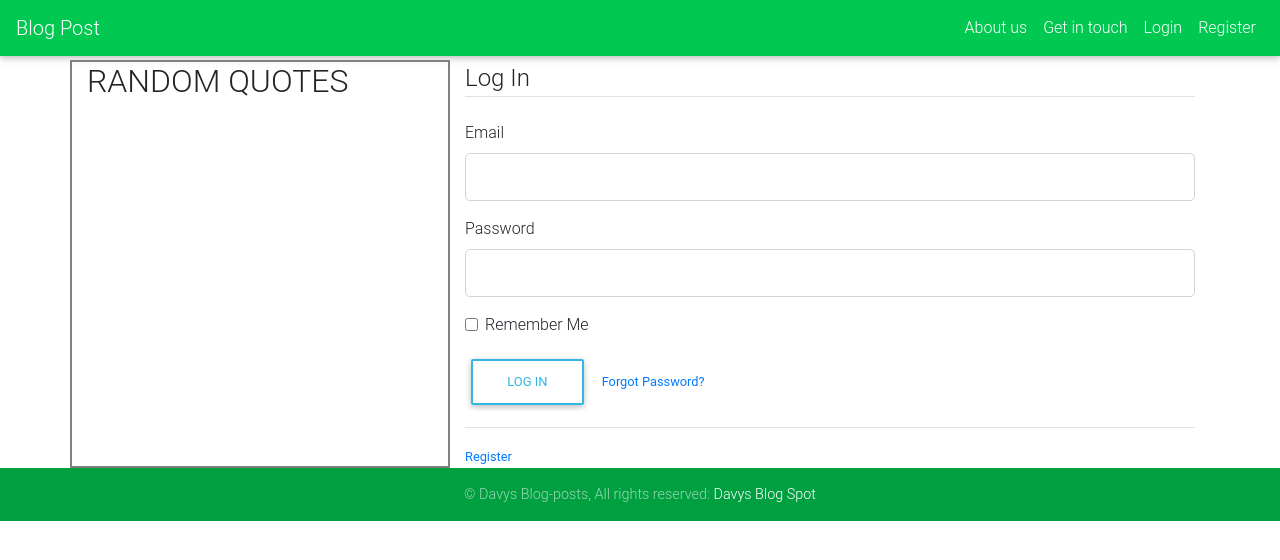
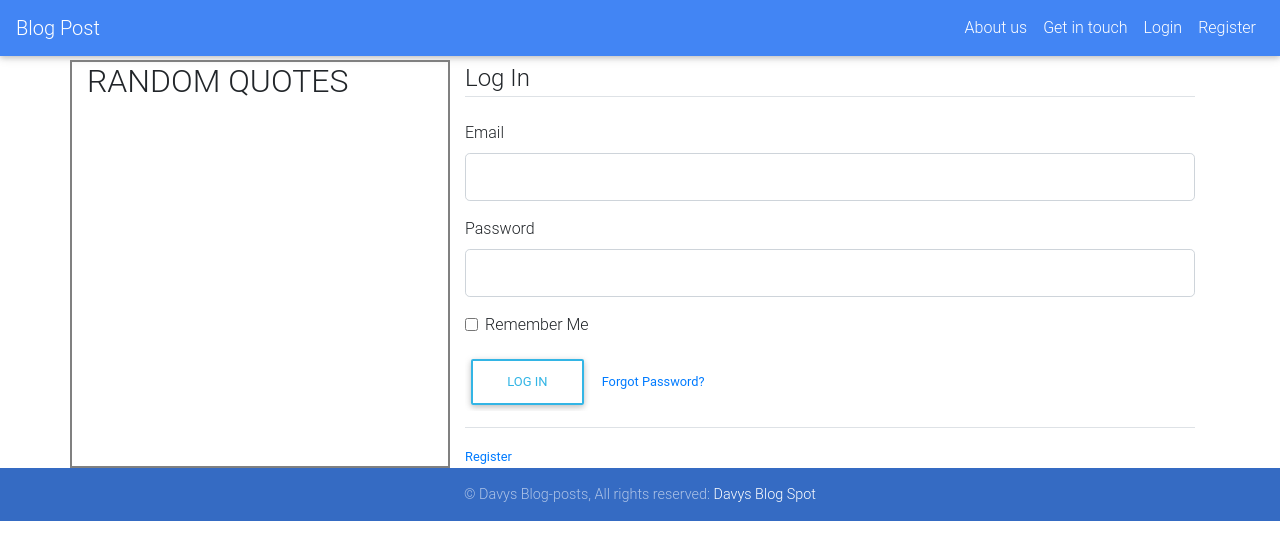
Before and after one commit to Drongo-1/flask-week4, a Flask app: page /login in a window 1280 px wide. Shown: the top 560 px of the page. Run offline with Flask 2, Linux system fonts and the light colour scheme; some libraries are stand-ins or nearby versions.

Commit message:
edited files

```diff
--- a/app/templates/footer.html
+++ b/app/templates/footer.html
@@ -1,5 +1,5 @@
 <!-- Footer -->
-<footer class="page-footer font-small success-color darken-3">
+<footer class="page-footer font-small primary-color darken-3">
 
   <!-- Footer Elements -->
   <div class="container">
--- a/app/templates/navbar.html
+++ b/app/templates/navbar.html
@@ -1,5 +1,5 @@
 <!--Navbar -->
-<nav class="mb-1 navbar navbar-expand-lg navbar-dark success-color">
+<nav class="mb-1 navbar navbar-expand-lg navbar-dark primary-color">
     <a class="navbar-brand" href="{{url_for('main.home')}}"> Blog Post</a>
     <button class="navbar-toggler" type="button" data-toggle="collapse" data-target="#navbarSupportedContent-4"
       aria-controls="navbarSupportedContent-4" aria-expanded="false" aria-label="Toggle navigation">
```
